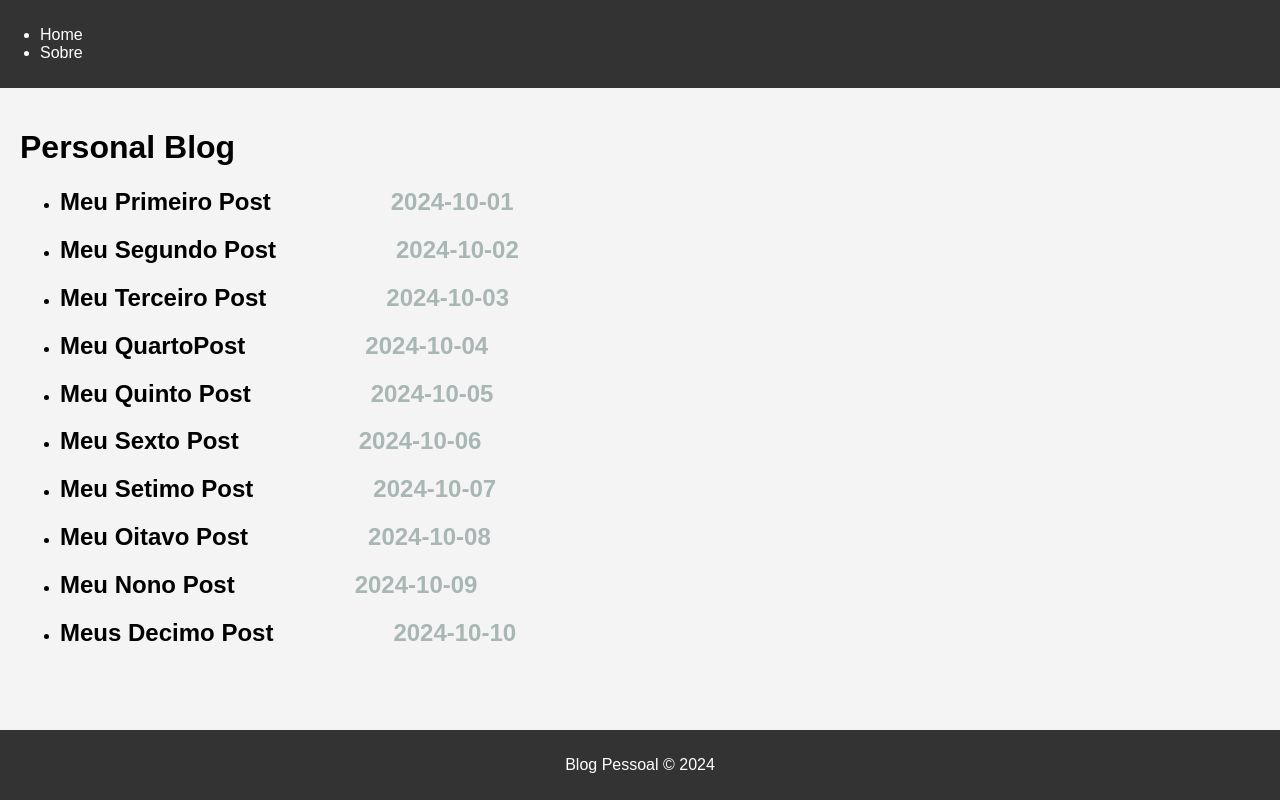
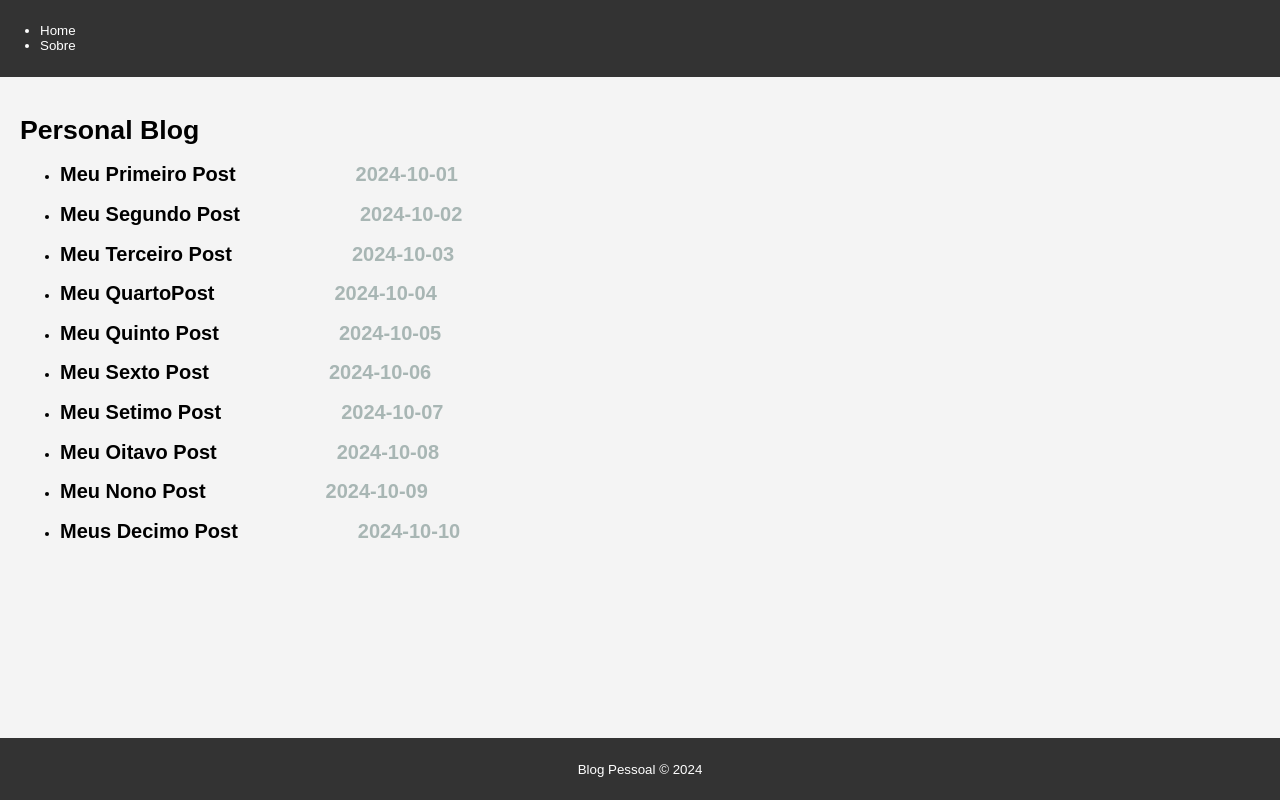
Before and after one commit to Edcarloszaya/Personal-Blog, a Flask app: page / in a window 1280 px wide. Run offline with Flask 3, Linux system fonts and the light colour scheme.

Commit message:
tamanho da fonte adicionado

```diff
--- a/static/css/global.css
+++ b/static/css/global.css
@@ -9,6 +9,7 @@ body {
     margin: 0;
     padding: 0;
     background-color: #f4f4f4;
+    font-size: smaller;
 
 }
 
```
